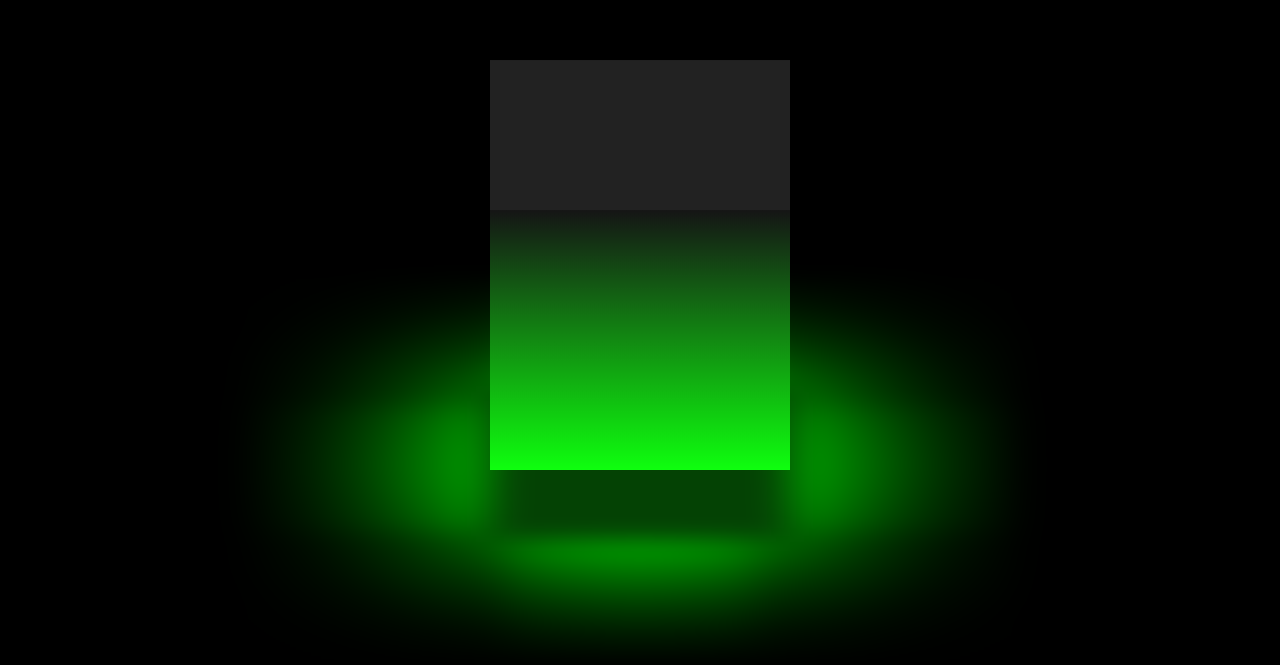
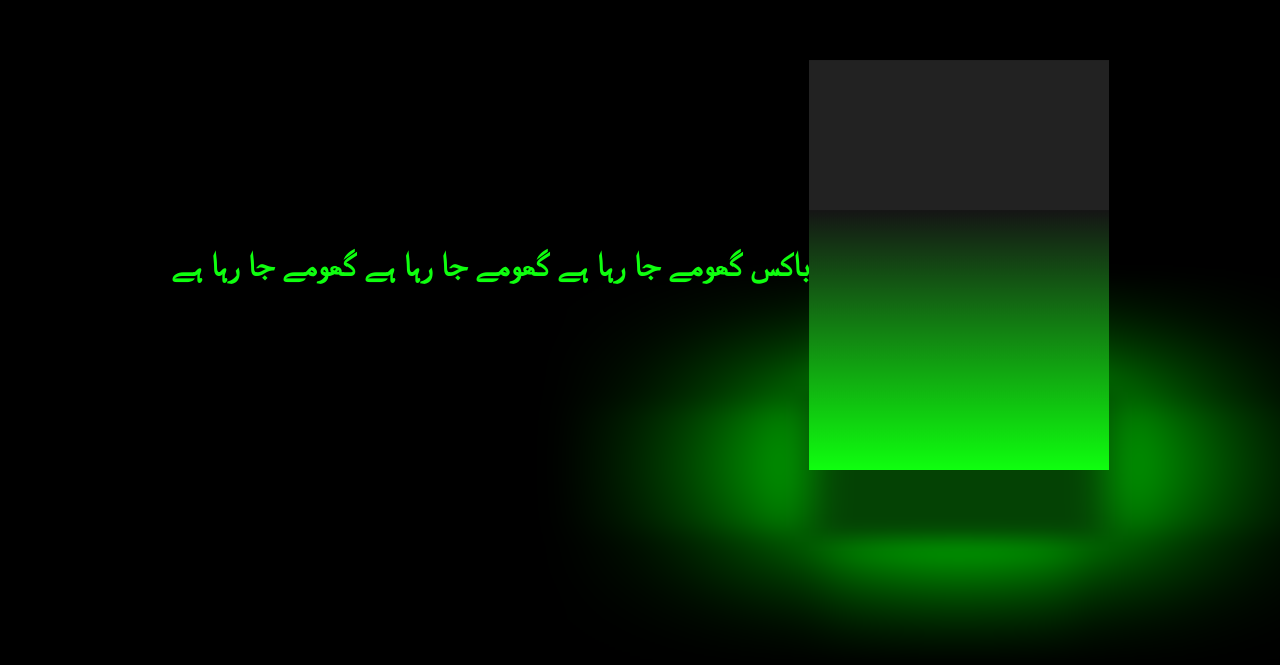
Before and after one commit to HanzalaKhan4401/VERCEL, a plain HTML site: page index.html in a window 1280 px wide. Shown: the part 135-800 px from the top of the page. Drawn offline with Linux system fonts and the light colour scheme.

Commit message:
Add files via upload

```diff
--- a/index.html
+++ b/index.html
@@ -9,9 +9,10 @@
 </head>
 <body>
 
-
+    <div class="alfaz">
+    <h1>باکس گھومے جا رہا ہے گھومے جا رہا ہے گھومے جا رہا ہے</h1>
+</div>
     <div class="cube">
-        <h1>باکس گھومے جا رہا ہے گھومے جا رہا ہے گھومے جا رہا ہے</h1>
 
         <div class="top"></div>
         <div>
```
